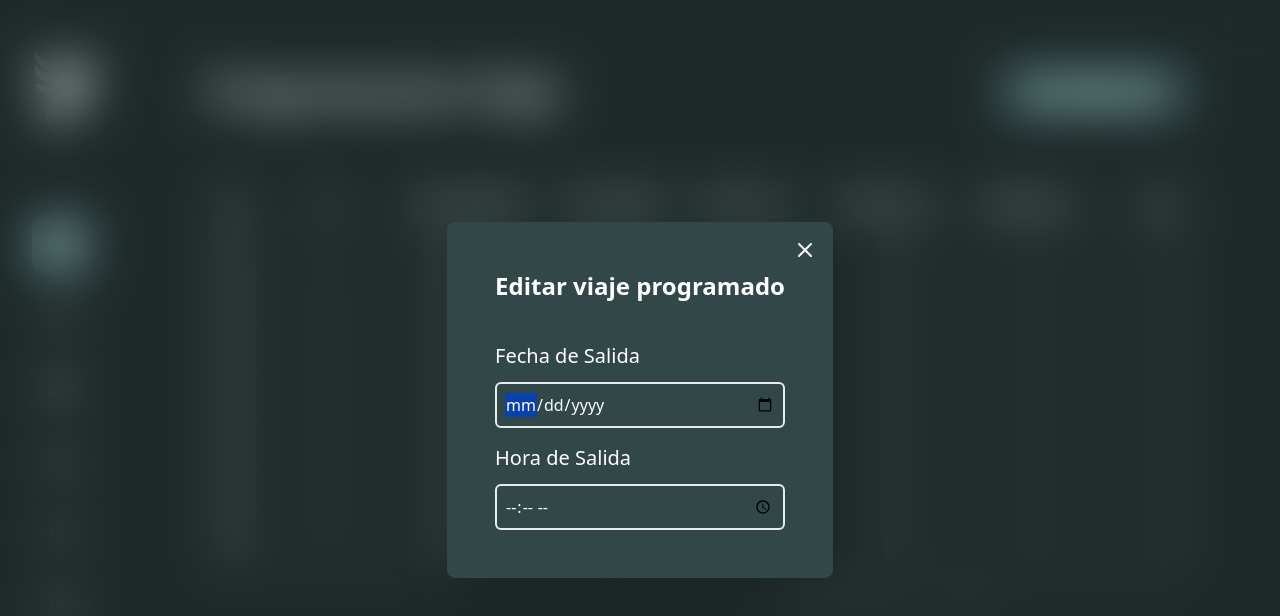
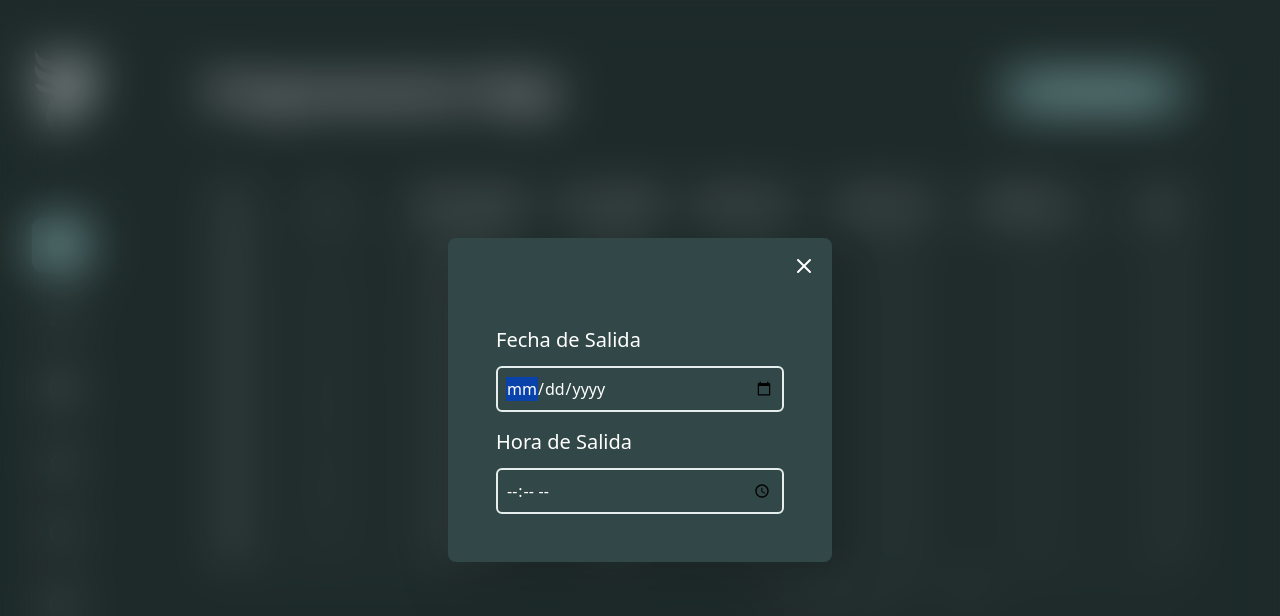
Before and after one commit to ProtoSG/front-transportes-fisi, a React (Vite) app: page /admin/programacion-viaje in a window 1280 px wide. Both pictures are taken after a click on the button "Crear Nuevo". Shown: the top 616 px of the page. Built offline with nearby package versions, Linux system fonts and the light colour scheme.

Commit message:
feat: update DialogAddEdit and Table admin/compoents

```diff
--- a/src/pages/admin/components/DialogAddEdit.tsx
+++ b/src/pages/admin/components/DialogAddEdit.tsx
@@ -4,9 +4,10 @@ import { CloseIcon } from "../../../icons"
 interface DialogAddEditProps {
   id: string
   children: ReactNode
+  title: string
 }
 
-export function DialogAddEdit({ id, children }: DialogAddEditProps) {
+export function DialogAddEdit({ id, children, title }: DialogAddEditProps) {
 
   const handleCloseDialog = () => {
     const dialog = document.getElementById(id) as HTMLDialogElement
@@ -16,7 +17,7 @@ export function DialogAddEdit({ id, children }: DialogAddEditProps) {
   return (
     <dialog
       id={id}
-      className="m-auto gap-12 px-12 drop-shadow-2xl relative py-12 rounded-lg bg-primary-800 text-white focus:outline-none backdrop:backdrop-blur-xl"
+      className="m-auto gap-12 px-12 drop-shadow-2xl relative py-12 rounded-lg bg-primary-800 text-white focus:outline-none backdrop:backdrop-blur-xl min-w-96"
     >
       <div className="flex flex-col gap-10">
         <span
@@ -25,7 +26,7 @@ export function DialogAddEdit({ id, children }: DialogAddEditProps) {
         >
           <CloseIcon className="text-white" />
         </span>
-        <span className="text-2xl font-semibold">Editar viaje programado</span>
+        <span className="text-2xl text-center font-semibold">{title}</span>
         {children}
       </div>
     </dialog>
--- a/src/pages/admin/components/Table.tsx
+++ b/src/pages/admin/components/Table.tsx
@@ -33,6 +33,7 @@ const customStyles = {
 
 export function Table({ columns, data }: TableProps) {
   return (
+    <div className="overflow-x-scroll w-full">
       <DataTable
         columns={columns}
         data={data}
@@ -43,5 +44,6 @@ export function Table({ columns, data }: TableProps) {
         theme="dark"
         customStyles={customStyles}
       />
+    </div>
   )
 }
--- a/src/pages/admin/components/index.ts
+++ b/src/pages/admin/components/index.ts
@@ -2,3 +2,6 @@ export * from './NavAside'
 export * from './LinkItem'
 export * from './Table'
 export * from './DialogAddEdit'
+export * from './Header'
+export * from './Form'
+export * from './Section'
```
Lines whose indentation alone changed are shown as unchanged.
